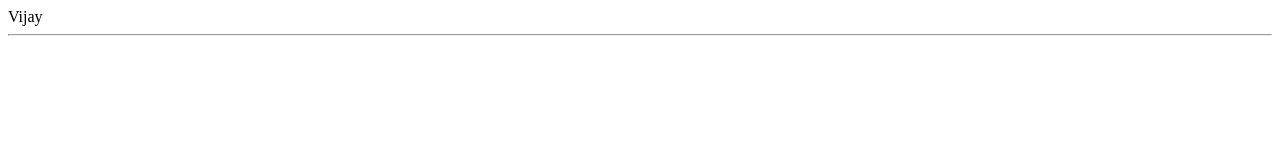
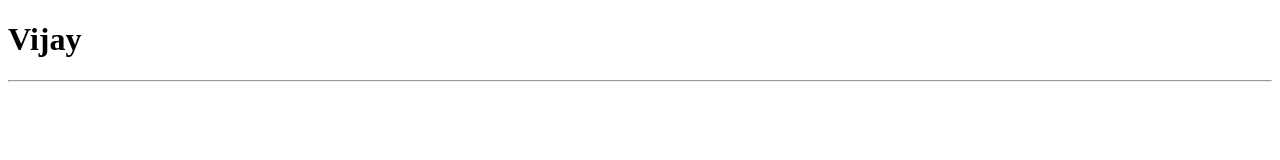
Before and after one commit to rishi170103/githubemc1, a plain HTML site: page index.html in a window 1280 px wide. Drawn offline with Linux system fonts and the light colour scheme.

Commit message:
index.html file modified

```diff
--- a/index.html
+++ b/index.html
@@ -6,7 +6,7 @@
     <title>Document</title>
 </head>
 <body>
- <centre>Vijay</centre>
+ <h1 style="border-radius: centre;">Vijay</h1>
   <hr/>
 </body>
 </html>
```
